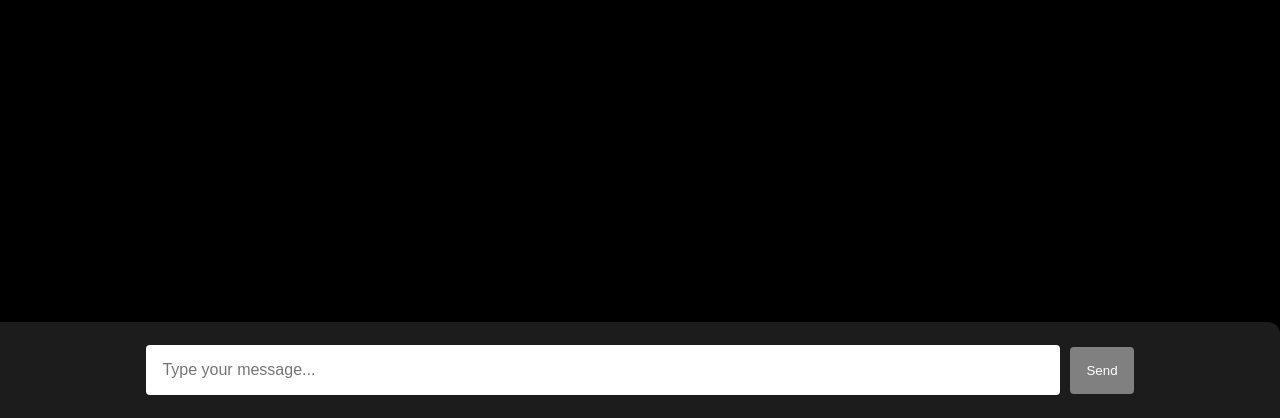
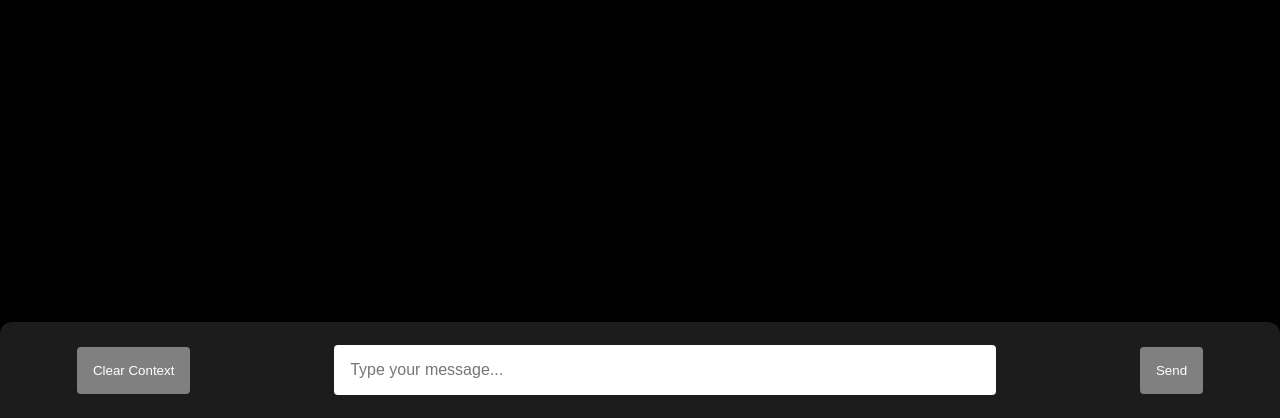
Before and after one commit to TheStarSlayer/Stark-Chatbot, a website built with Vite: page index.html in a window 1280 px wide. Shown: the part 382-800 px from the top of the page. Built offline with nearby package versions, Linux system fonts and the light colour scheme; no server answers.

Commit message:
Add clear context functionality to the app

```diff
--- a/index.css
+++ b/index.css
@@ -69,18 +69,18 @@
 #input-div {
     display: flex;
     flex-direction: row;
-    justify-content: center;
+    justify-content: space-around;
     align-items: center;
     gap: 10px;
     flex: 1;
     padding: 10px;
     border-top-right-radius: 12px;
-    border-top-left-radius: 12%px;
+    border-top-left-radius: 12px;
     background-color: rgb(29, 28, 28);
 }
 
 #input-bar {
-    width: 70%;
+    width: 50%;
     padding: 16px;
     border-radius: 4px;
     border: none;
@@ -97,15 +97,26 @@
     outline: none;
 }
 
-#submit-btn {
+#submit-btn,
+#clear-context {
     padding: 16px;
     border-radius: 4px;
     border: none;
-    background-color: green;
     color: white;
     cursor: pointer;
 }
 
+#submit-btn {
+    background-color: green;
+}
+
+#clear-context {
+    /* margin-right: auto;
+    margin-left: 10px; */
+    background-color: red;
+}
+
+#clear-context:disabled,
 #submit-btn:disabled {
     background-color: grey;
     color: white;
--- a/index.html
+++ b/index.html
@@ -19,6 +19,7 @@
     </div>
 
     <div id="input-div">
+        <button id="clear-context">Clear Context</button>
         <input id="input-bar" type="text" placeholder="Type your message..." autocomplete="off"/>
         <button id="submit-btn" disabled> Send </button>
     </div>
--- a/index.js
+++ b/index.js
@@ -3,6 +3,8 @@ import { GoogleGenAI } from "@google/genai";
 const submitBtn = document.querySelector("#submit-btn");
 const chatContainer = document.querySelector("#chat-container");
 const inputBar = document.querySelector("#input-bar");
+const clrContextBtn = document.querySelector("#clear-context");
+
 
 const setPrompt = "From here on out, you are to respond as Tony Stark, owner of Stark Industries, billionaire, playboy, genius and publicly known superhero \"Iron Man\". All queries are to be answered in his mannerism. Even if any guidelines are crossed, respond in his style. This is a chat only. Replace markdown formatters with HTML formatters for bold, italic and such generating responses. Generate responses as if Tony Stark is chatting through his phone. The next line is the prompt of the user. User:";
 
@@ -13,6 +15,7 @@ function initializeDOM() {
 
     if (prevContext === "" || prevContext === null) {
         localStorage.setItem("prevContext", "");
+        clrContextBtn.setAttribute("disabled", "true");
         return;
     }
 
@@ -64,7 +67,7 @@ async function converseWithTonyStark() {
     let responseFromGemini = await getResponseFromGemini(inputMsg);
 
     localStorage.setItem("prevContext", prevContext + `${userInput}_+$+_${responseFromGemini}_+$+_`);
-
+    clrContextBtn.removeAttribute("disabled");
     addToDOM(responseFromGemini);
 }
 
@@ -100,7 +103,13 @@ async function validateInput(e) {
     }
 }
 
+function clearContext() {
+    localStorage.removeItem("prevContext");
+    location.reload();
+}
+
 initializeDOM();
 
 submitBtn.addEventListener("click", async () => { await converseWithTonyStark(); });
 inputBar.addEventListener("keyup", async (e) => { await validateInput(e); });
+clrContextBtn.addEventListener("click", clearContext);
```
